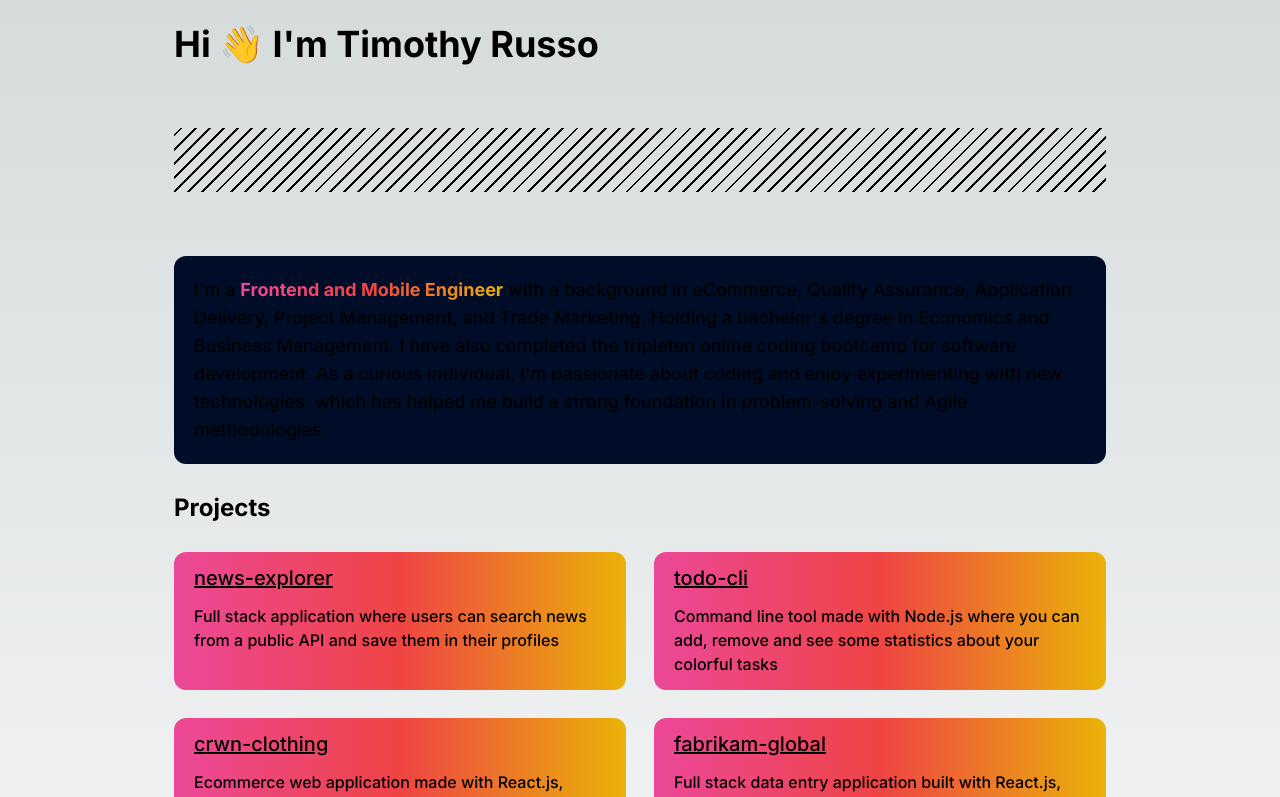
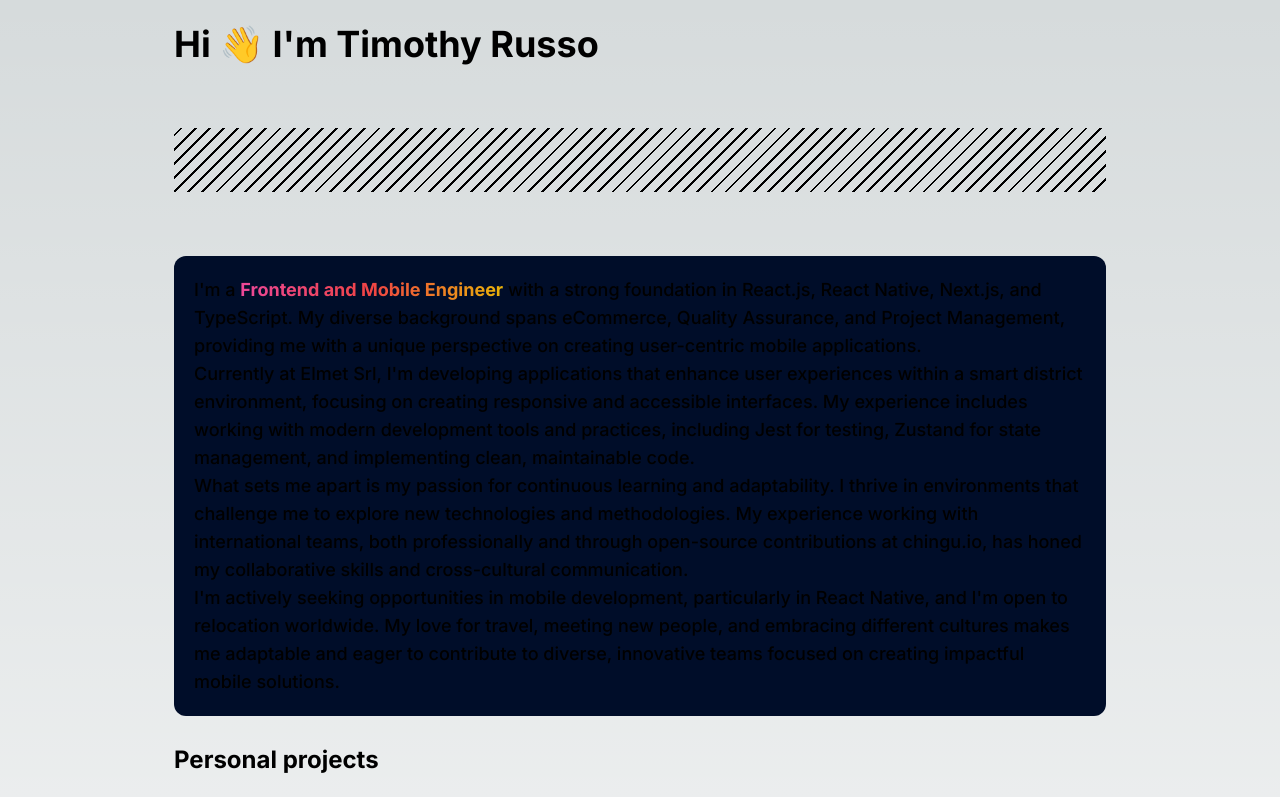
Before and after one commit to timothyrusso/personal-website-next, a Next.js app: page / in a window 1280 px wide. Shown: the top 797 px of the page. Built offline with nearby package versions, Linux system fonts and the light colour scheme.

Commit message:
feat: update description

```diff
--- a/components/Description/Description.tsx
+++ b/components/Description/Description.tsx
@@ -5,13 +5,31 @@
       <span className="bg-gradient-to-r from-pink-500 via-red-500 to-yellow-500 bg-clip-text text-transparent font-bold gradient-text-hover cursor-progress">
         Frontend and Mobile Engineer
       </span>{' '}
-      with a background in eCommerce, Quality Assurance, Application Delivery,
-      Project Management, and Trade Marketing. Holding a bachelor&apos;s degree
-      in Economics and Business Management, I have also completed the tripleten
-      online coding bootcamp for software development. As a curious individual,
-      I&apos;m passionate about coding and enjoy experimenting with new
-      technologies, which has helped me build a strong foundation in
-      problem-solving and Agile methodologies.
+      with a strong foundation in React.js, React Native, Next.js, and
+      TypeScript. My diverse background spans eCommerce, Quality Assurance, and
+      Project Management, providing me with a unique perspective on creating
+      user-centric mobile applications.
+      <br />
+      Currently at Elmet Srl, I&apos;m developing applications that enhance user
+      experiences within a smart district environment, focusing on creating
+      responsive and accessible interfaces. My experience includes working with
+      modern development tools and practices, including Jest for testing,
+      Zustand for state management, and implementing clean, maintainable code.
+      <br />
+      What sets me apart is my passion for continuous learning and adaptability.
+      I thrive in environments that challenge me to explore new technologies and
+      methodologies. My experience working with international teams, both
+      professionally and through open-source contributions at{' '}
+      <a href="https://chingu.io" target="_blank">
+        chingu.io
+      </a>
+      , has honed my collaborative skills and cross-cultural communication.
+      <br />
+      I&apos;m actively seeking opportunities in mobile development,
+      particularly in React Native, and I&apos;m open to relocation worldwide.
+      My love for travel, meeting new people, and embracing different cultures
+      makes me adaptable and eager to contribute to diverse, innovative teams
+      focused on creating impactful mobile solutions.
     </p>
   );
 };
--- a/components/ProjectsGrid/ProjectsGrid.tsx
+++ b/components/ProjectsGrid/ProjectsGrid.tsx
@@ -4,7 +4,7 @@
 export const ProjectsGrid = () => {
   return (
     <div>
-      <h2 className="text-2xl font-bold mb-7 mt-7">Projects</h2>
+      <h2 className="text-2xl font-bold mb-7 mt-7">Personal projects</h2>
       <ul className="grid grid-cols-1 md:grid-cols-2 gap-7">
         {projects.map((project) => (
           <ProjectCard
--- a/utils/constants.ts
+++ b/utils/constants.ts
@@ -1,9 +1,9 @@
 export const projects = [
   {
-    title: 'news-explorer',
-    link: 'https://github.com/timothyrusso/news-explorer-frontend',
+    title: 'FlappyBird',
+    link: 'https://github.com/timothyrusso/FlappyBird',
     description:
-      'Full stack application where users can search news from a public API and save them in their profiles',
+      'A small game project that replicates Flappy Bird in React Native, using Expo, Reanimated 3, and Skia.',
     id: 1,
   },
   {
@@ -21,10 +21,10 @@
     id: 3,
   },
   {
-    title: 'fabrikam-global',
-    link: 'https://github.com/timothyrusso/fabrikam-global-webapp-frontend',
+    title: 'news-explorer',
+    link: 'https://github.com/timothyrusso/news-explorer-frontend',
     description:
-      'Full stack data entry application built with React.js, TypeScript, Redux, Chakra UI, React Hook Form, Node.js, Express.js and PostgreSQL',
+      'Full stack application where users can search news from a public API and save them in their profiles',
     id: 4,
   },
   {
```
